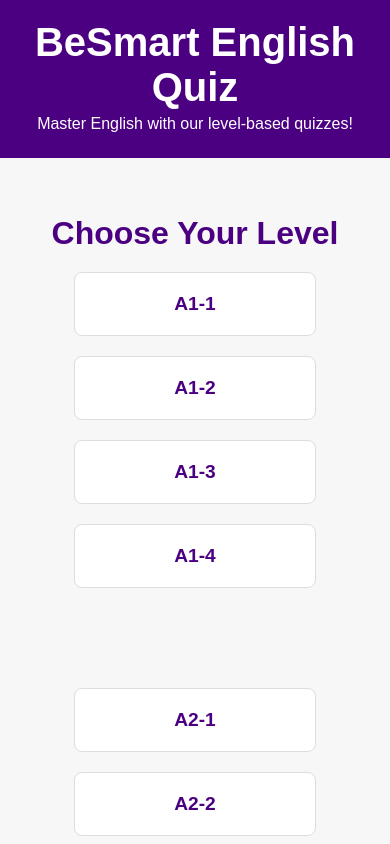
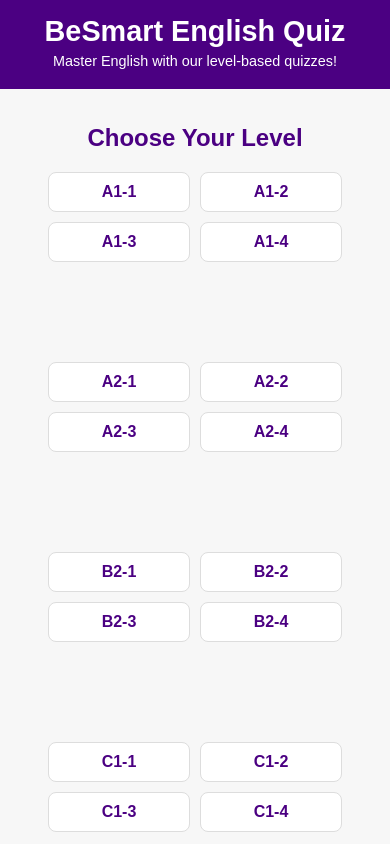
Before and after one commit to besmartezzahra/besmartquizzes, a plain HTML site: page public/index.html in a window 390 px wide. Shown: the top 844 px of the page. Drawn offline with Linux system fonts and the light colour scheme.

Commit message:
Update index.html

```diff
--- a/public/index.html
+++ b/public/index.html
@@ -69,6 +69,51 @@
         footer p {
             margin: 5px 0;
         }
+
+        /* Responsive Styles */
+        @media (max-width: 768px) {
+            header h1 {
+                font-size: 2em;
+            }
+            .main-content h2 {
+                font-size: 1.5em;
+            }
+            .category {
+                width: 150px;
+                padding: 15px;
+            }
+        }
+
+        @media (max-width: 480px) {
+            header {
+                padding: 15px;
+            }
+            header h1 {
+                font-size: 1.8em;
+            }
+            header p {
+                font-size: 0.9em;
+            }
+            .main-content {
+                padding: 15px;
+            }
+            .categories {
+                gap: 10px;
+            }
+            .category {
+                width: 120px;
+                padding: 10px;
+            }
+            .category a {
+                font-size: 1em;
+            }
+            footer {
+                padding: 15px;
+            }
+            footer p {
+                font-size: 0.9em;
+            }
+        }
     </style>
 </head>
 <body>
```
